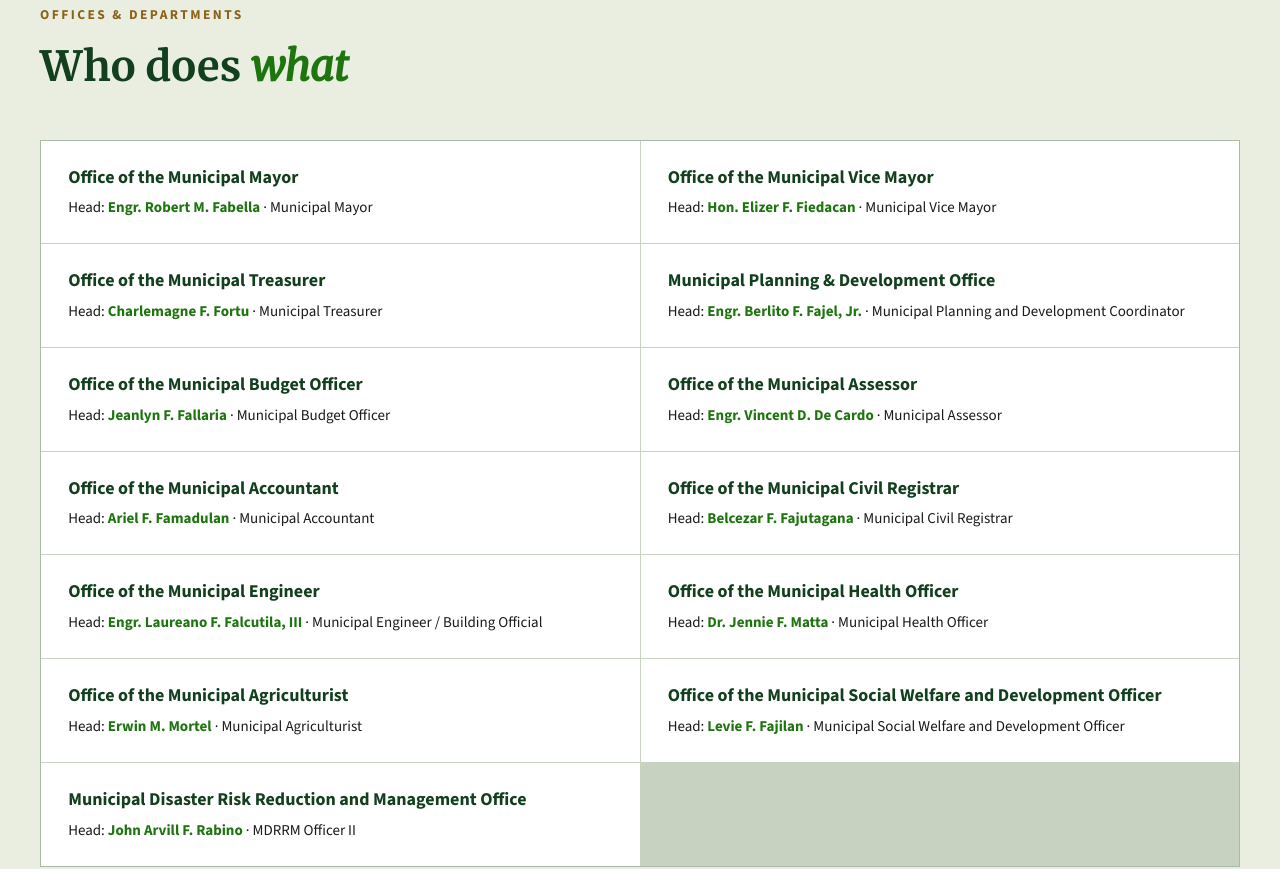
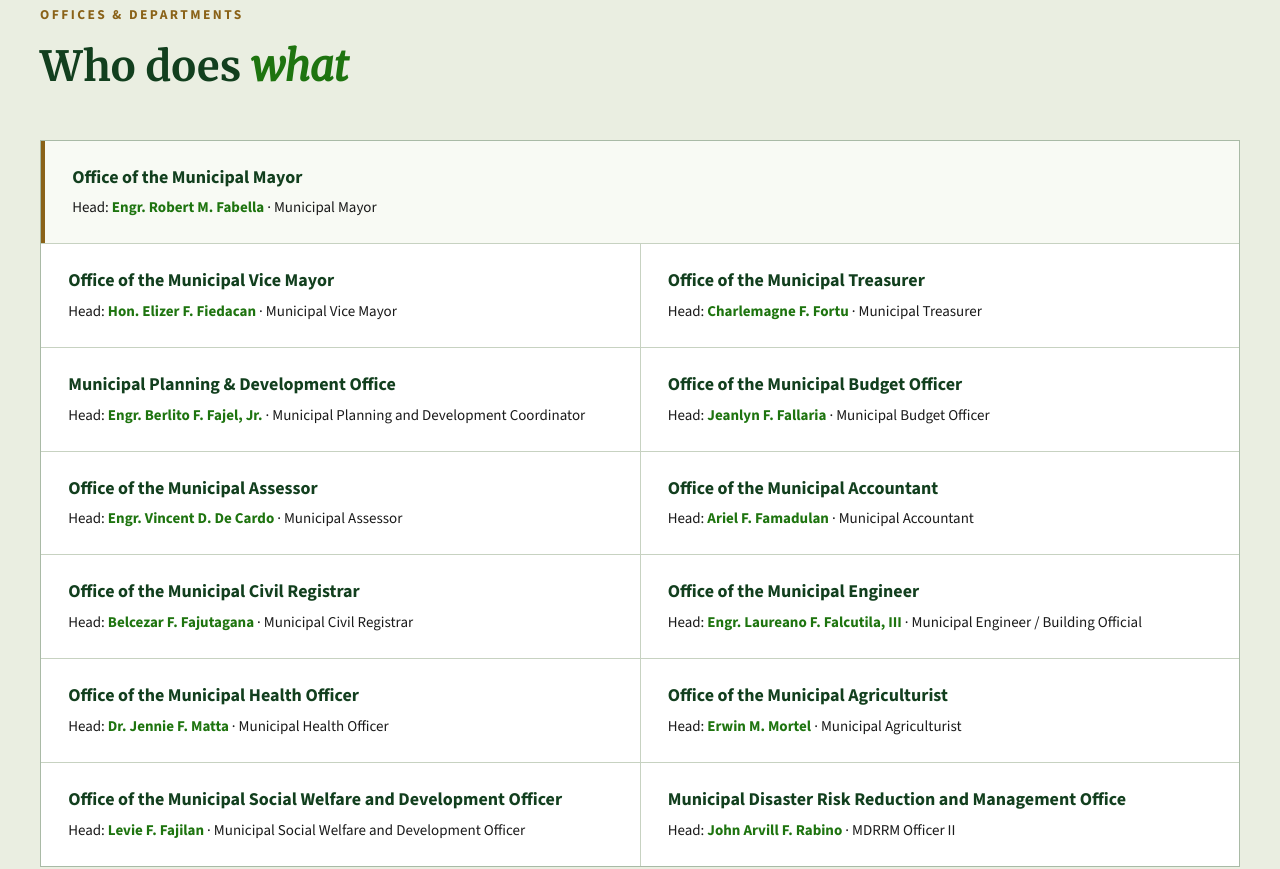
Before and after one commit to rjfabella/calatrava-lgu, a website: page about.html in a window 1280 px wide. Shown: the part 4268-5137 px from the top of the page. Drawn offline with nearby package versions, Linux system fonts and the light colour scheme.

Commit message:
Span the Mayor's office across the first row of the departments grid
With 13 offices in a two-column grid the last row had an empty cell. The
Mayor's entry now takes the full first row — it leads the list anyway — and
the remaining twelve fill six even rows. It gets the cream tone and gold
rule used for lead items elsewhere so the span reads as intentional.

Co-Authored-By: Claude Opus 5 <noreply@anthropic.com>

```diff
--- a/about.html
+++ b/about.html
@@ -118,8 +118,10 @@ function renderOfficial(o, i){
 
   document.getElementById('officials').innerHTML = (d.elected || []).map(renderOfficial).join('');
 
-  document.getElementById('departments').innerHTML = (d.departments || []).map(dep =>
-    `<div class="svc-item">
+  // The Mayor's office spans the full first row: it leads the list, and with
+  // 13 offices it also leaves the two-column grid with no empty cell.
+  document.getElementById('departments').innerHTML = (d.departments || []).map((dep, i) =>
+    `<div class="svc-item${i === 0 ? ' svc-item--lead' : ''}">
       <h3>${dep.name}</h3>
       <div class="svc-meta">Head: <b>${dep.head || 'TBA'}</b>${dep.headTitle ? ` &middot; ${dep.headTitle}` : ''}</div>
     </div>`).join('');
--- a/assets/style.css
+++ b/assets/style.css
@@ -164,6 +164,7 @@ a:focus-visible,button:focus-visible,summary:focus-visible,[tabindex]:focus-visi
 .svc-group-head h2{font-family:var(--fd);font-size:1.55rem;font-weight:700;color:var(--deep)}
 .svc-list{display:grid;grid-template-columns:repeat(2,1fr);gap:1px;background:var(--border);border:1px solid var(--border)}
 .svc-item{background:var(--white);padding:1.5rem 1.7rem}
+.svc-item--lead{grid-column:1 / -1;background:var(--cream);border-left:4px solid var(--gold)}
 .svc-item h3{font-size:18px;font-weight:700;color:var(--deep);margin-bottom:.4rem;line-height:1.35}
 .svc-item p{font-size:16px;color:var(--muted);line-height:1.6;margin-bottom:.6rem}
 .svc-item .svc-meta{font-size:15px;color:var(--text);line-height:1.6}
```
